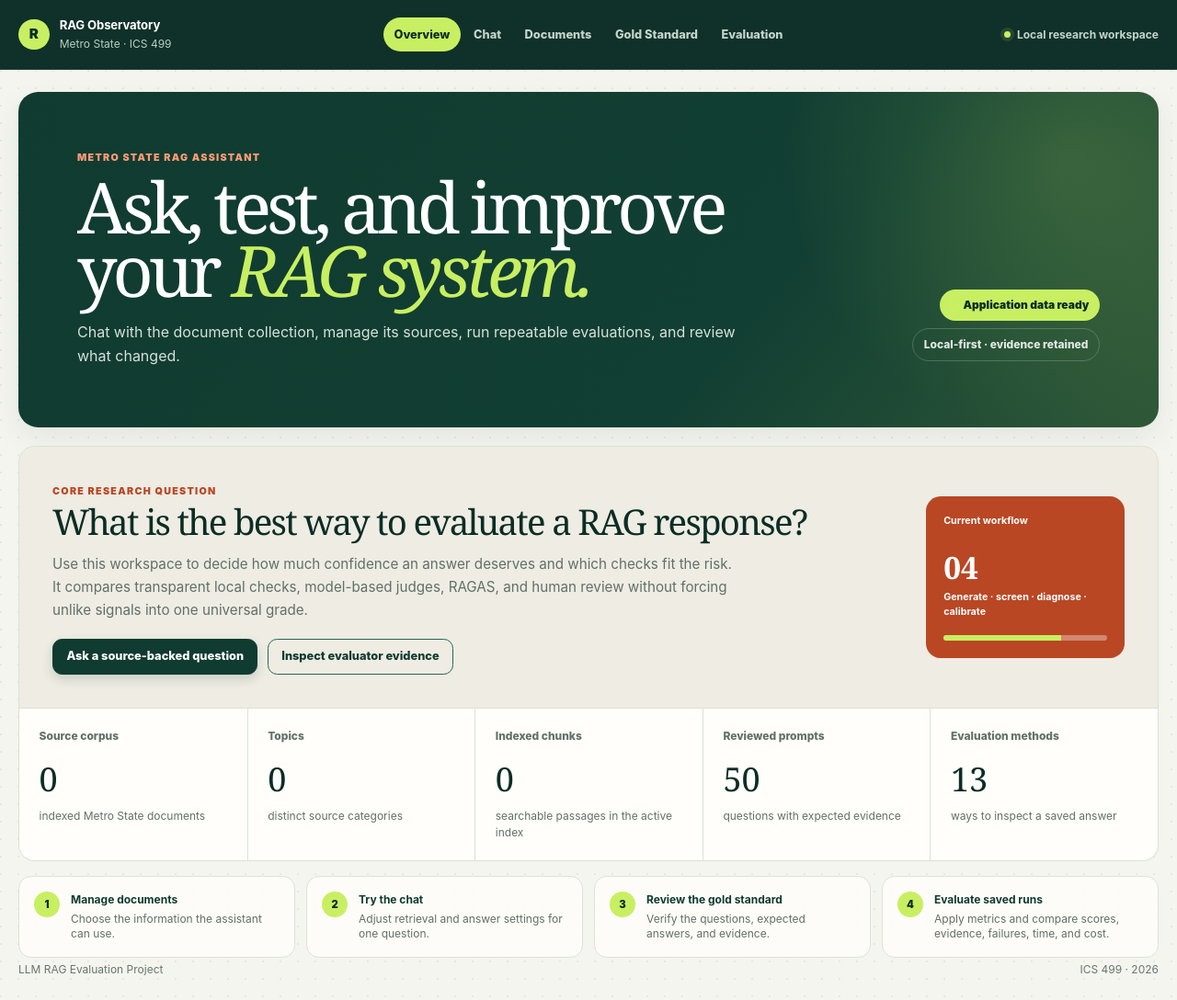
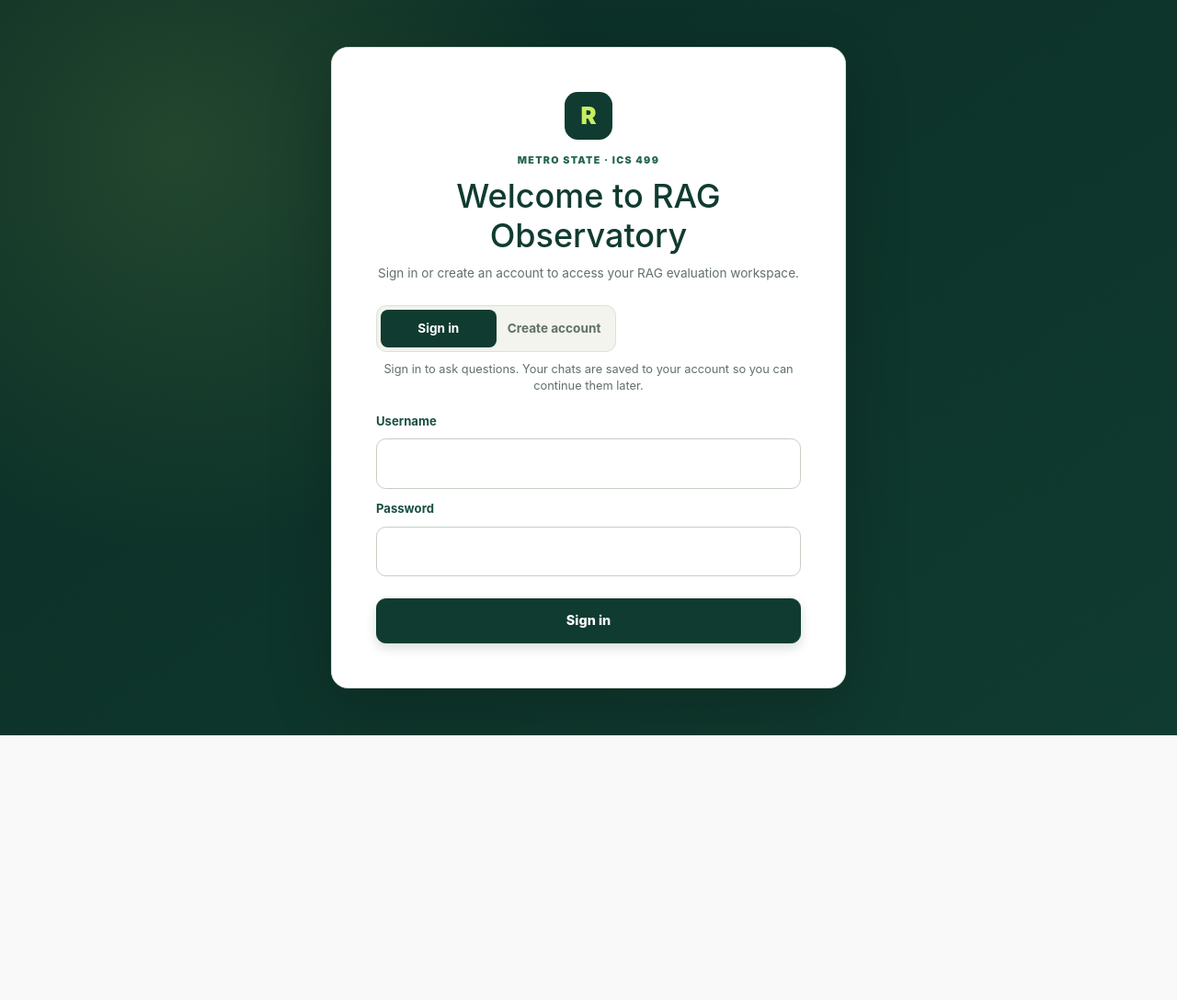
Before and after one commit to sjasthi/llm-rag-evals, a PHP site: page / in a window 1280 px wide. Shown: the whole page at 92% size. After the commit the page ends 800 px from the top, so only its background shows below. Run offline with PHP 8.4, Linux system fonts and the light colour scheme; data that the repository does not hold is empty.

Commit message:
Add dedicated authentication screen and secure application APIs

```diff
--- a/api/documents.php
+++ b/api/documents.php
@@ -3,9 +3,36 @@
 declare(strict_types=1);
 
 require_once dirname(__DIR__) . '/config/database.php';
+require_once dirname(__DIR__) . '/includes/auth.php';
 
 header('Content-Type: application/json; charset=utf-8');
 header('Cache-Control: no-store');
+
+// Require an authenticated session before accessing application data.
+if (currentUser() === null) {
+    http_response_code(401);
+    echo json_encode([
+        'ok' => false,
+        'error' => 'Sign in to access this feature.',
+    ]);
+    exit;
+}
+
+// Phase 4: Validate CSRF for state-changing requests.
+if (in_array(
+    $_SERVER['REQUEST_METHOD'] ?? 'GET',
+    ['POST', 'PATCH', 'DELETE'],
+    true
+) && !csrfTokenIsValid()) {
+    http_response_code(403);
+    echo json_encode([
+        'ok' => false,
+        'error' => 'Your session expired. Reload the page and try again.',
+    ]);
+    exit;
+}
+
+
 
 const MAX_UPLOAD_BYTES = 10485760;
 const DOCUMENT_TIMEOUT_SECONDS = 120;
--- a/api/evaluations.php
+++ b/api/evaluations.php
@@ -3,9 +3,36 @@
 declare(strict_types=1);
 
 require_once dirname(__DIR__) . '/config/database.php';
+require_once dirname(__DIR__) . '/includes/auth.php';
 
 header('Content-Type: application/json; charset=utf-8');
 header('Cache-Control: no-store');
+
+// Require an authenticated session before accessing application data.
+if (currentUser() === null) {
+    http_response_code(401);
+    echo json_encode([
+        'ok' => false,
+        'error' => 'Sign in to access this feature.',
+    ]);
+    exit;
+}
+
+// Phase 4: Validate CSRF for state-changing requests.
+if (in_array(
+    $_SERVER['REQUEST_METHOD'] ?? 'GET',
+    ['POST', 'PATCH', 'DELETE'],
+    true
+) && !csrfTokenIsValid()) {
+    http_response_code(403);
+    echo json_encode([
+        'ok' => false,
+        'error' => 'Your session expired. Reload the page and try again.',
+    ]);
+    exit;
+}
+
+
 
 function evaluationResponse(int $status, array $payload): never
 {
--- a/assets/css/styles.css
+++ b/assets/css/styles.css
@@ -1503,3 +1503,245 @@ details > summary {
 #evaluationPanelRuns #evaluationRunList .evaluation-run[hidden] {
     display: none !important;
 }
+
+
+/* Dedicated authentication screen - Phase 4 */
+
+.auth-screen {
+    min-height: 100vh;
+    min-height: 100dvh;
+    display: grid;
+    place-items: center;
+    padding: 2rem 1rem;
+    background:
+        radial-gradient(
+            circle at 15% 20%,
+            rgba(200, 239, 98, 0.12),
+            transparent 35%
+        ),
+        linear-gradient(145deg, var(--forest-950), var(--forest-900));
+}
+
+.auth-screen[hidden] {
+    display: none !important;
+}
+
+.auth-screen-card {
+    width: min(100%, 560px);
+    padding: clamp(2rem, 4vw, 3rem);
+    background: #fff;
+    border: 1px solid var(--line);
+    border-radius: 1.15rem;
+    box-shadow: 0 24px 70px rgba(0, 0, 0, 0.2);
+}
+
+.auth-screen-heading {
+    display: grid;
+    justify-items: center;
+    gap: 0.55rem;
+    margin-bottom: 1.5rem;
+    text-align: center;
+}
+
+.auth-screen-mark {
+    display: grid;
+    place-items: center;
+    width: 3.25rem;
+    height: 3.25rem;
+    margin-bottom: 0.35rem;
+    color: var(--lime);
+    background: var(--forest-900);
+    border-radius: 0.9rem;
+    font-size: 1.6rem;
+    font-weight: 900;
+}
+
+.auth-screen-heading .eyebrow {
+    margin: 0;
+    color: var(--forest-700);
+}
+
+.auth-screen-heading h1 {
+    margin: 0;
+    color: var(--forest-900);
+    font-size: clamp(1.75rem, 4vw, 2.25rem);
+    line-height: 1.2;
+}
+
+.auth-screen-heading > p:last-child {
+    max-width: 32rem;
+    margin: 0;
+    color: var(--muted);
+    font-size: 0.85rem;
+    line-height: 1.55;
+}
+
+.auth-screen .chat-account-heading {
+    display: grid;
+    justify-items: center;
+    gap: 0.9rem;
+    margin-bottom: 0.6rem;
+}
+
+.auth-screen .chat-account-heading > strong {
+    display: none;
+}
+
+.auth-screen .account-mode {
+    display: grid;
+    grid-template-columns: repeat(2, minmax(0, 1fr));
+    width: 100%;
+    padding: 0.25rem;
+    border-radius: 0.7rem;
+}
+
+.auth-screen .account-mode-button {
+    padding: 0.65rem 0.75rem;
+    border-radius: 0.5rem;
+    font-size: 0.85rem;
+    cursor: pointer;
+}
+
+.auth-screen .chat-account-help {
+    margin: 0 0 1rem;
+    font-size: 0.8rem;
+    text-align: center;
+}
+
+.auth-screen .account-form {
+    gap: 0.55rem;
+}
+
+.auth-screen .account-form label {
+    font-size: 0.82rem;
+}
+
+.auth-screen .account-form .form-control {
+    width: 100%;
+    padding: 0.9rem 1rem;
+    font-size: 1rem;
+}
+
+.auth-screen .account-form .btn {
+    justify-self: stretch;
+    width: 100%;
+    margin-top: 0.9rem;
+    padding: 0.8rem 1rem;
+    font-size: 0.9rem;
+}
+
+.auth-screen .account-hint,
+.auth-screen .account-error {
+    font-size: 0.78rem;
+}
+
+@media (max-width: 480px) {
+    .auth-screen {
+        padding: 1rem;
+    }
+
+    .auth-screen-card {
+        padding: 1.5rem 1.15rem;
+    }
+}
+
+
+/* Authentication workspace visibility - Phase 4 */
+
+/* The app remains invisible until its session is verified. */
+#authenticatedWorkspace[hidden] {
+    display: none !important;
+}
+
+/* Prevent both screens appearing together. */
+#authScreen[hidden] {
+    display: none !important;
+}
+
+
+/* Header account controls - Phase 4 */
+
+.header-account {
+    display: flex;
+    align-items: center;
+    justify-self: end;
+    justify-content: flex-end;
+    gap: 0.75rem;
+    min-width: 0;
+}
+
+.header-account-name {
+    display: inline-flex;
+    align-items: center;
+    gap: 0.4rem;
+    min-width: 0;
+    color: #f4f9f5;
+    font-size: 0.78rem;
+}
+
+.header-account-name strong {
+    display: inline-block;
+    max-width: 9rem;
+    overflow: hidden;
+    text-overflow: ellipsis;
+    white-space: nowrap;
+}
+
+.header-account-icon {
+    color: var(--lime);
+    font-size: 0.7rem;
+}
+
+.header-signout {
+    flex-shrink: 0;
+    padding: 0.45rem 0.8rem;
+    color: #fff;
+    background: transparent;
+    border: 1px solid rgba(255, 255, 255, 0.35);
+    border-radius: 0.5rem;
+    font-size: 0.75rem;
+    font-weight: 700;
+    cursor: pointer;
+}
+
+.header-signout:hover,
+.header-signout:focus-visible {
+    color: var(--forest-950);
+    background: var(--lime);
+    border-color: var(--lime);
+}
+
+@media (max-width: 1080px) {
+    .app-sidebar {
+        grid-template-columns: auto minmax(0, 1fr) auto;
+    }
+
+    .header-account-name strong {
+        max-width: 6rem;
+    }
+}
+
+@media (max-width: 820px) {
+    .header-account {
+        margin-left: auto;
+    }
+
+    .header-account-name strong {
+        max-width: 8rem;
+    }
+}
+
+@media (max-width: 580px) {
+    .header-account {
+        gap: 0.4rem;
+    }
+
+    .header-account-name {
+        font-size: 0.7rem;
+    }
+
+    .header-signout {
+        padding: 0.4rem 0.55rem;
+        font-size: 0.7rem;
+    }
+}
--- a/includes/nav.php
+++ b/includes/nav.php
@@ -15,8 +15,12 @@
         <a href="#results" data-view="results">Evaluation</a>
     </nav>
 
-    <div class="sidebar-note">
-        <span class="status-dot" aria-hidden="true"></span>
-        <span>Local research workspace</span>
+    <div class="header-account" aria-label="Current account">
+        <span class="header-account-name">
+            <span class="header-account-icon" aria-hidden="true">&#9679;</span>
+            <strong id="accountDisplayNameLabel"></strong>
+        </span>
+        <button class="btn btn-sm header-signout"
+                id="signOutButton" type="button">Sign out</button>
     </div>
 </header>
--- a/index.php
+++ b/index.php
@@ -93,7 +93,41 @@ $sampleQuestions = [
 
 require __DIR__ . '/includes/header.php';
 ?>
-<div class="app-shell">
+<section class="auth-screen" id="authScreen" aria-labelledby="authScreenTitle">
+    <div class="auth-screen-card">
+        <div class="auth-screen-heading">
+            <span class="auth-screen-mark" aria-hidden="true">R</span>
+            <p class="eyebrow">Metro State &#183; ICS 499</p>
+            <h1 id="authScreenTitle">Welcome to RAG Observatory</h1>
+            <p>Sign in or create an account to access your RAG evaluation workspace.</p>
+        </div>
+                        <div id="accountSignedOut">
+                            <div class="chat-account-heading">
+                                <strong>Your chats</strong>
+                                <div class="account-mode" role="group" aria-label="Account form">
+                                    <button class="account-mode-button active" id="signInModeButton" type="button" aria-pressed="true">Sign in</button>
+                                    <button class="account-mode-button" id="registerModeButton" type="button" aria-pressed="false">Create account</button>
+                                </div>
+                            </div>
+                            <p class="chat-account-help">Sign in to ask questions. Your chats are saved to your account so you can continue them later.</p>
+                            <form class="account-form" id="accountForm" novalidate>
+                                <label for="accountUsername">Username</label>
+                                <input class="form-control form-control-sm" id="accountUsername" name="username" autocomplete="username" maxlength="50" required>
+                                <div id="accountDisplayNameField" hidden>
+                                    <label for="accountDisplayName">Display name <small>(optional)</small></label>
+                                    <input class="form-control form-control-sm" id="accountDisplayName" name="display_name" autocomplete="name" maxlength="100">
+                                </div>
+                                <label for="accountPassword">Password</label>
+                                <input class="form-control form-control-sm" id="accountPassword" name="password" type="password" autocomplete="current-password" maxlength="72" required>
+                                <p class="account-hint" id="accountPasswordHint" hidden>At least 8 characters.</p>
+                                <div class="alert alert-danger account-error" id="accountError" role="alert" hidden></div>
+                                <button class="btn btn-primary btn-sm" id="accountSubmitButton" type="submit">Sign in</button>
+                            </form>
+                        </div>
+    </div>
+</section>
+
+<div class="app-shell" id="authenticatedWorkspace" hidden>
     <?php require __DIR__ . '/includes/nav.php'; ?>
 
     <div class="app-main">
@@ -185,34 +219,8 @@ require __DIR__ . '/includes/header.php';
                     </div>
 
                     <div class="chat-account" id="chatAccount" aria-live="polite">
-                        <div id="accountSignedOut">
-                            <div class="chat-account-heading">
-                                <strong>Your chats</strong>
-                                <div class="account-mode" role="group" aria-label="Account form">
-                                    <button class="account-mode-button active" id="signInModeButton" type="button" aria-pressed="true">Sign in</button>
-                                    <button class="account-mode-button" id="registerModeButton" type="button" aria-pressed="false">Create account</button>
-                                </div>
-                            </div>
-                            <p class="chat-account-help">Sign in to ask questions. Your chats are saved to your account so you can continue them later.</p>
-                            <form class="account-form" id="accountForm" novalidate>
-                                <label for="accountUsername">Username</label>
-                                <input class="form-control form-control-sm" id="accountUsername" name="username" autocomplete="username" maxlength="50" required>
-                                <div id="accountDisplayNameField" hidden>
-                                    <label for="accountDisplayName">Display name <small>(optional)</small></label>
-                                    <input class="form-control form-control-sm" id="accountDisplayName" name="display_name" autocomplete="name" maxlength="100">
-                                </div>
-                                <label for="accountPassword">Password</label>
-                                <input class="form-control form-control-sm" id="accountPassword" name="password" type="password" autocomplete="current-password" maxlength="72" required>
-                                <p class="account-hint" id="accountPasswordHint" hidden>At least 8 characters.</p>
-                                <div class="alert alert-danger account-error" id="accountError" role="alert" hidden></div>
-                                <button class="btn btn-primary btn-sm" id="accountSubmitButton" type="submit">Sign in</button>
-                            </form>
-                        </div>
                         <div id="accountSignedIn" hidden>
-                            <div class="chat-account-heading">
-                                <span>Signed in as <strong id="accountDisplayNameLabel"></strong></span>
-                                <button class="btn btn-sm btn-outline-secondary" id="signOutButton" type="button">Sign out</button>
-                            </div>
+
                             <div class="recent-chats">
                                 <div class="recent-chats-heading">
                                     <span class="preview-label">Recent chats</span>
```
Also changed, not shown: api/evaluate_standalone.php (+32 -0 lines), api/exports.php (+14 -0 lines), api/run_evaluation.php (+32 -0 lines), api/test_runs.php (+32 -0 lines), assets/js/app.js.
